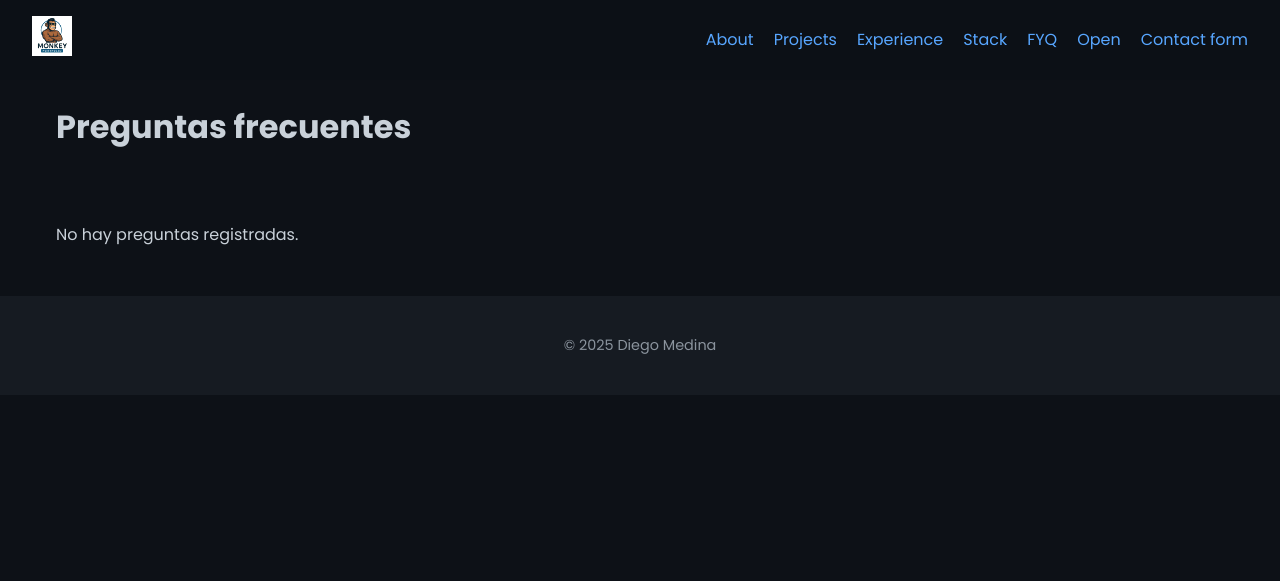
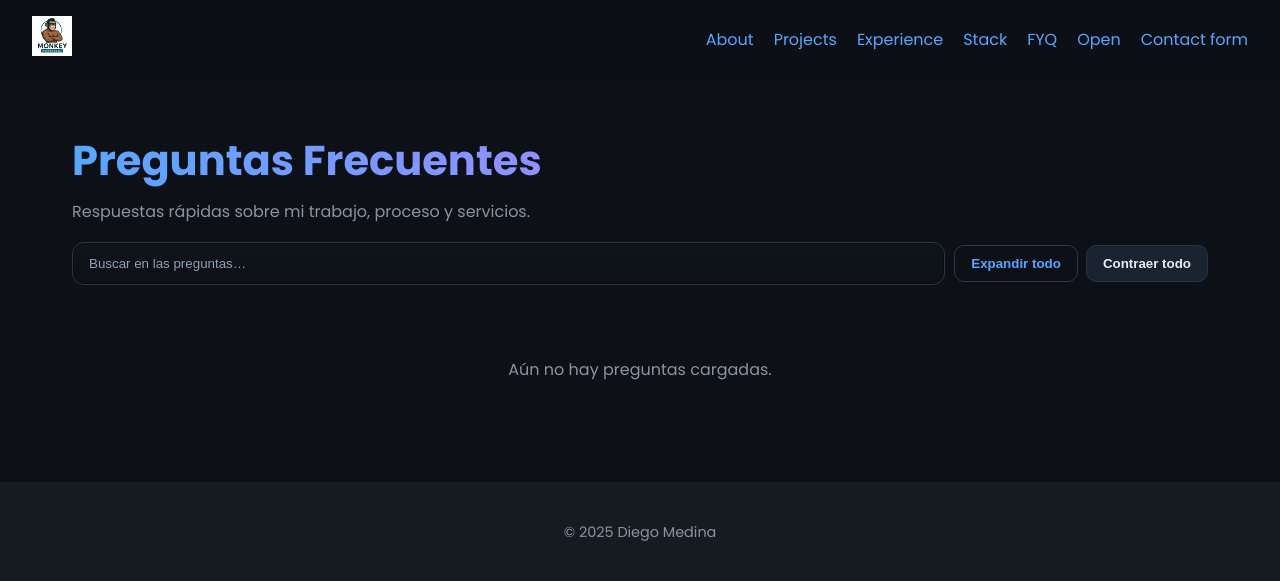
Before and after one commit to otpvayne/Portafolio, a Django app: page /fyq/ in a window 1280 px wide. Shown: the top 581 px of the page. Run offline with Django 5.2, Linux system fonts and the light colour scheme; data that the repository does not hold is empty.

Commit message:
estilo de FYQ

```diff
--- a/assets/css/styles.css
+++ b/assets/css/styles.css
@@ -607,3 +607,68 @@ body.menu-open{ overflow:hidden; overscroll-behavior:contain; } /* Evita scroll
 @media (prefers-reduced-motion:reduce){
   .friend-card, .friend-card::after{ transition:none !important; }
 }
+/* ===========================
+   ❓ FAQ — Glass + Gradient Border + Motion
+=========================== */
+.faq-hero{padding:48px 16px 10px}
+.faq-title{
+  font-size:clamp(1.8rem,3.5vw,2.6rem);
+  margin:0 0 .25rem;
+  background:linear-gradient(90deg,var(--accent) 0%, #9b8cff 50%, #e879f9 100%);
+  -webkit-background-clip:text;background-clip:text;color:transparent
+}
+.faq-sub{color:var(--muted);margin:0 0 18px}
+
+.faq-controls{display:flex;flex-wrap:wrap;gap:.6rem;align-items:center;justify-content:space-between}
+.faq-search{
+  flex:1 1 320px; padding:.8rem 1rem; border-radius:12px; border:1px solid var(--bd);
+  background:linear-gradient(180deg,#0f141b,#0d1117); color:var(--text); outline:none;
+  box-shadow:inset 0 0 0 1px #00000055;
+}
+.faq-search::placeholder{color:#8ea0b5}
+.faq-actions{display:flex;gap:.5rem;flex-wrap:wrap}
+
+.faq-list{display:grid;gap:14px; padding:22px 16px 60px}
+.faq-item{
+  position:relative; border-radius:14px; overflow:hidden; background:rgba(20,22,28,.5);
+  border:1px solid color-mix(in srgb, var(--accent) 18%, #1f2730);
+  backdrop-filter:blur(10px); box-shadow:var(--shadow);
+  transition:transform .2s ease, box-shadow .25s ease, border-color .25s ease;
+}
+.faq-item::before{
+  content:""; position:absolute; inset:-1px; border-radius:16px; pointer-events:none;
+  background:conic-gradient(from 180deg at 50% 50%, #7dd3fc, #c4b5fd, #f0abfc, #7dd3fc);
+  opacity:.18; filter:blur(8px);
+  -webkit-mask:linear-gradient(#000 0 0) content-box, linear-gradient(#000 0 0);
+  -webkit-mask-composite:destination-out; mask-composite:exclude; padding:1.2px;
+}
+.faq-item:hover{transform:translateY(-2px); box-shadow:0 18px 44px rgba(0,0,0,.35)}
+.faq-item.is-open{border-color:color-mix(in srgb, var(--accent) 55%, #2b3440);}
+
+.faq-q-wrap{margin:0}
+.faq-q{
+  all:unset; display:grid; grid-template-columns:auto 1fr auto; align-items:center; gap:.9rem;
+  width:100%; cursor:pointer; padding:16px 18px; line-height:1.4;
+}
+.q-bullet{
+  display:inline-grid; place-items:center; width:28px; height:28px; border-radius:8px;
+  background:#1b2430; color:#9ecbff; font-weight:800; font-size:.9rem; letter-spacing:.5px;
+  border:1px solid #2b3a4b
+}
+.q-text{color:#e8eef6; font-weight:600}
+.q-icon{transition:transform .25s ease; opacity:.9}
+.faq-item.is-open .q-icon{transform:rotate(180deg)}
+.faq-item.is-open .q-bullet{background:#142032; color:#fff; border-color:#37506b}
+
+.faq-a{
+  overflow:hidden; max-height:0; opacity:.0; transition:max-height .35s ease, opacity .2s ease .05s;
+  will-change:max-height, opacity; border-top:1px solid #1f2730;
+}
+.faq-a.show{opacity:1}
+.faq-a-inner{padding:14px 18px 18px; color:#d6dde7}
+.faq-a-inner p{margin:.4rem 0}
+.faq-empty{color:var(--muted); text-align:center; padding:24px}
+
+@media (prefers-reduced-motion:reduce){
+  .faq-item,.faq-a,.q-icon{transition:none !important}
+}
--- a/templates/fyq.html
+++ b/templates/fyq.html
@@ -1,15 +1,67 @@
-{% extends 'base.html' %}
-{% block title %}FYQ - Preguntas frecuentes{% endblock %}
+{% extends "base.html" %}
+{% block title %}Preguntas Frecuentes (FYQ){% endblock %}
+
 {% block content %}
-<h1>Preguntas frecuentes</h1>
-<section class="faq">
-  {% for q in questions %}
-  <details class="faq-item" {% if forloop.first %}open{% endif %}>
-    <summary>{{ q.title }}</summary>
-    <div class="answer">{{ q.answer|linebreaks }}</div>
-  </details>
+<section class="faq-hero container" aria-labelledby="faq-title">
+  <h1 id="faq-title" class="faq-title">Preguntas Frecuentes</h1>
+  <p class="faq-sub">Respuestas rápidas sobre mi trabajo, proceso y servicios.</p>
+
+  <div class="faq-controls">
+    <input id="faqSearch" class="faq-search" type="search" placeholder="Buscar en las preguntas…" aria-label="Buscar preguntas" />
+    <div class="faq-actions">
+      <button id="btnExpandAll" class="btn outline" type="button">Expandir todo</button>
+      <button id="btnCollapseAll" class="btn ghost" type="button">Contraer todo</button>
+    </div>
+  </div>
+</section>
+
+<section class="faq-list container" id="faqList">
+  {% comment %} Itera FAQs gestionadas desde el admin {% endcomment %}
+  {% for faq in faqs %}
+  <article class="faq-item" id="q-{{ faq.id }}">
+    <h3 class="faq-q-wrap">
+      <button
+        class="faq-q"
+        aria-expanded="false"
+        aria-controls="a-{{ faq.id }}"
+        data-faq-id="{{ faq.id }}"
+      >
+        <span class="q-bullet" aria-hidden="true">Q</span>
+        <span class="q-text">{{ faq.question }}</span>
+        <svg class="q-icon" width="20" height="20" viewBox="0 0 24 24" aria-hidden="true">
+          <path d="M6 9l6 6 6-6" fill="none" stroke="currentColor" stroke-width="2" stroke-linecap="round" stroke-linejoin="round"/>
+        </svg>
+      </button>
+    </h3>
+    <div id="a-{{ faq.id }}" class="faq-a" hidden>
+      <div class="faq-a-inner">
+        {{ faq.answer|linebreaksbr }}
+      </div>
+    </div>
+  </article>
   {% empty %}
-  <p>No hay preguntas registradas.</p>
+  <p id="faq-empty" class="faq-empty">Aún no hay preguntas cargadas.</p>
   {% endfor %}
 </section>
 {% endblock %}
+
+{% block scripts %}
+  <script src="/assets/js/faq.js"></script>
+
+  {# SEO: JSON-LD FAQPage #}
+  <script type="application/ld+json">
+  {
+    "@context":"https://schema.org",
+    "@type":"FAQPage",
+    "mainEntity":[
+      {% for faq in faqs %}
+      {
+        "@type":"Question",
+        "name":"{{ faq.question|escapejs }}",
+        "acceptedAnswer":{"@type":"Answer","text":"{{ faq.answer|escapejs }}"}
+      }{% if not forloop.last %},{% endif %}
+      {% endfor %}
+    ]
+  }
+  </script>
+{% endblock %}
```
Also changed, not shown: assets/js/faq.js (added, +97 -0 lines).
